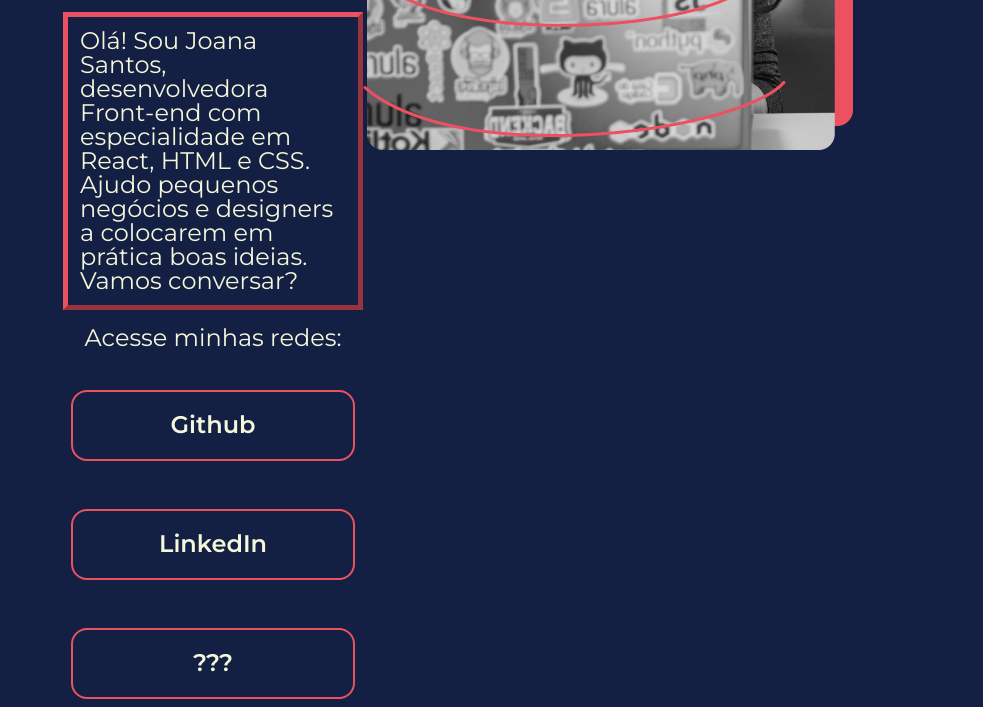
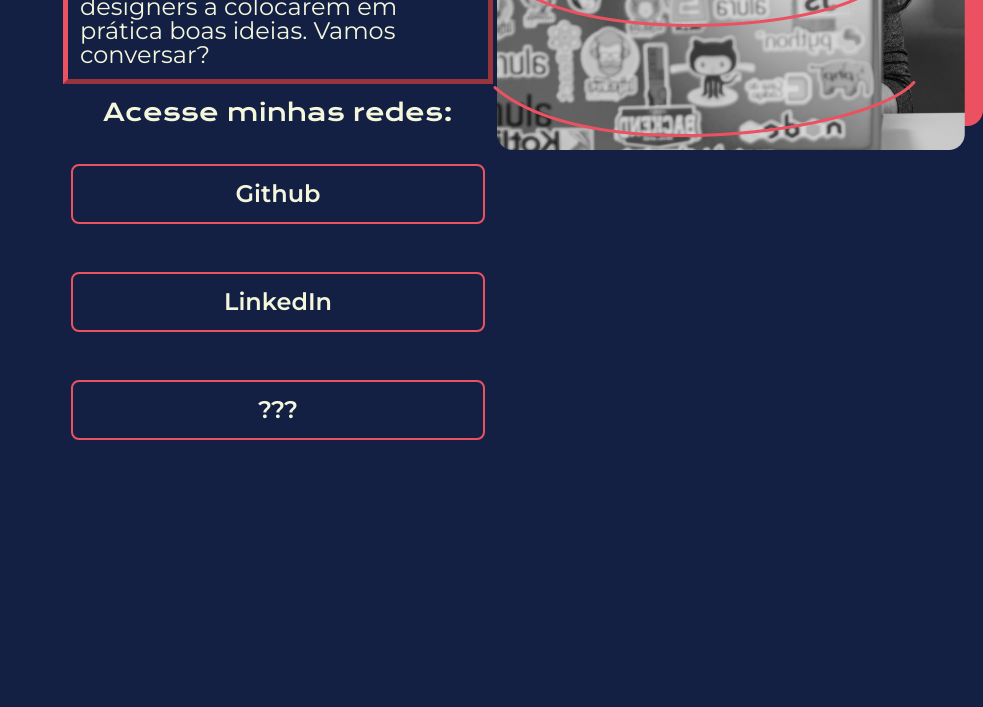
Before and after one commit to diogomnx/htmlcss-alura, a plain HTML site: page index.html in a window 1280 px wide. Shown: the part 591-1298 px from the top of the page, without its empty margins (297-1280 px from the left). After the commit the page ends 1039 px from the top, so only its background shows below. Drawn offline with nearby package versions, Linux system fonts and the light colour scheme.

Commit message:
correções

```diff
--- a/index.html
+++ b/index.html
@@ -26,7 +26,7 @@
           designers a colocarem em prática boas ideias. Vamos conversar?
         </p>
         <div class="apresentacao__links">
-          <h2 class="apresentacao__links_acesse">Acesse minhas redes:</h2>
+          <h2 class="apresentacao__links__subtitulo">Acesse minhas redes:</h2>
           <a
             class="apresentacao__links__link"
             href="https://github.com/diogomnx"
--- a/style.css
+++ b/style.css
@@ -12,6 +12,7 @@ body {
   justify-content: space-between;
   flex-direction: row;
   font-family: "Montserrat";
+  color: #eb5160;
   font-size: 24px;
   height: 29px;
   font-weight: 600;
@@ -61,20 +62,27 @@ p {
   display: flex;
   justify-content: space-between;
   flex-direction: column;
-  font-family: "Montserrat";
-  font-size: 24px;
   align-items: center;
   gap: 32px;
 }
 
+.apresentacao__links__subtitulo {
+  font-family: "Krona One", serif;
+  font-size: 24px;
+  font-weight: 400;
+}
+
 .apresentacao__links a {
+  font-family: "Montserrat";
+  font-size: 24px;
   border: 2px solid #eb5261;
   color: #f5f7dc;
   cursor: pointer;
-  width: 280px;
+  width: 378px;
   margin: 8px;
-  padding: 21.5px 0;
-  border-radius: 16px;
+  padding: 16px;
+  gap: 16px;
+  border-radius: 8px;
   font-weight: 600;
   text-align: center;
   text-decoration: none;
```
